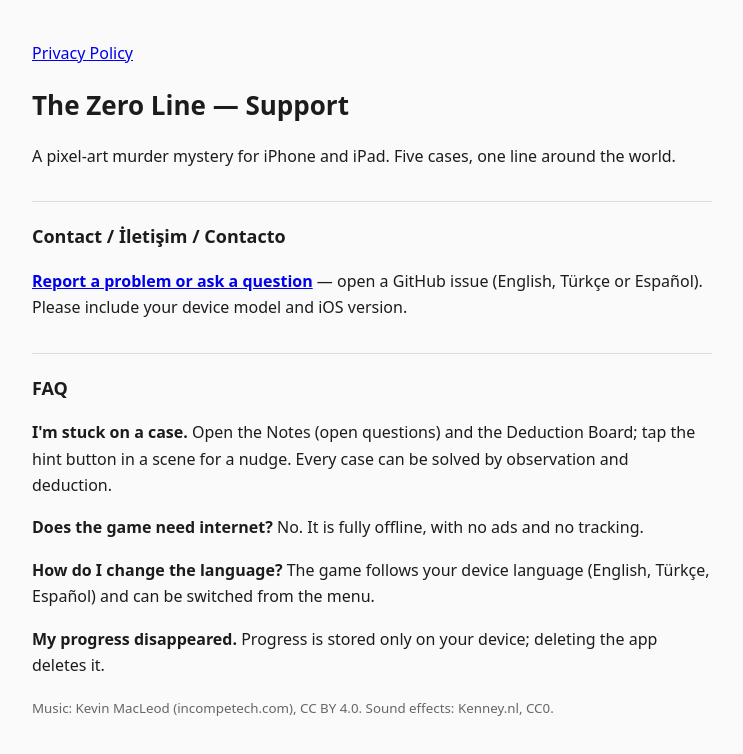
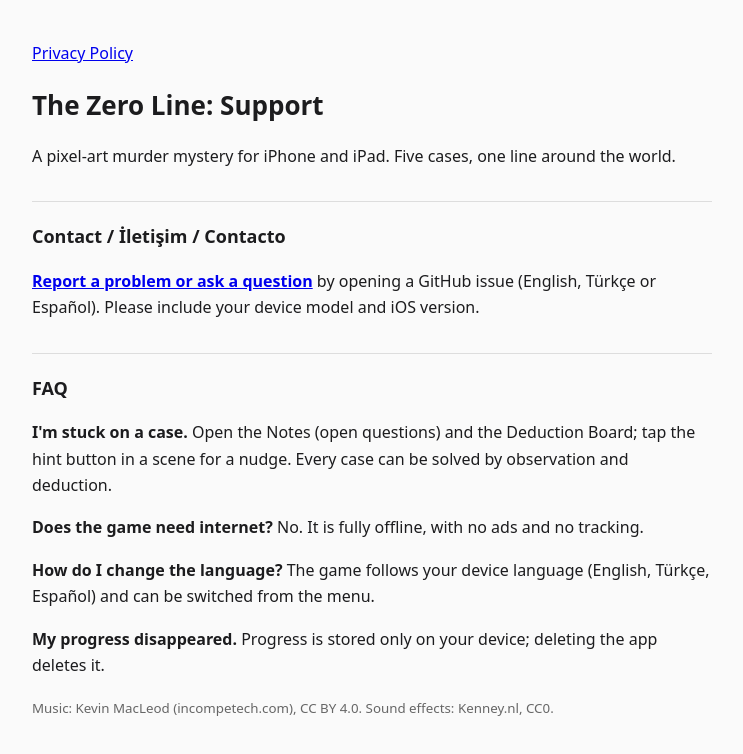
Before and after one commit to ekucet/zeroline-site, a plain HTML site: page index.html in a window 1280 px wide. Shown: the whole page, without its empty margins (268-1011 px from the left). Drawn offline with Linux system fonts and the light colour scheme.

Commit message:
Remove long dashes from site text

```diff
--- a/index.html
+++ b/index.html
@@ -1,10 +1,10 @@
-<!doctype html><html lang="en"><head><meta charset="utf-8"><meta name="viewport" content="width=device-width,initial-scale=1"><title>The Zero Line — Support</title><link rel="stylesheet" href="style.css"></head><body>
+<!doctype html><html lang="en"><head><meta charset="utf-8"><meta name="viewport" content="width=device-width,initial-scale=1"><title>The Zero Line: Support</title><link rel="stylesheet" href="style.css"></head><body>
 <nav><a href="privacy.html">Privacy Policy</a></nav>
-<h1>The Zero Line — Support</h1>
+<h1>The Zero Line: Support</h1>
 <p>A pixel-art murder mystery for iPhone and iPad. Five cases, one line around the world.</p>
 
 <h2>Contact / İletişim / Contacto</h2>
-<p><a href="https://github.com/ekucet/zeroline-site/issues/new"><b>Report a problem or ask a question</b></a> — open a GitHub issue (English, Türkçe or Español). Please include your device model and iOS version.</p>
+<p><a href="https://github.com/ekucet/zeroline-site/issues/new"><b>Report a problem or ask a question</b></a> by opening a GitHub issue (English, Türkçe or Español). Please include your device model and iOS version.</p>
 
 <h2>FAQ</h2>
 <p><b>I'm stuck on a case.</b> Open the Notes (open questions) and the Deduction Board; tap the hint button in a scene for a nudge. Every case can be solved by observation and deduction.</p>
```
Also changed, not shown: privacy.html (+2 -2 lines).
